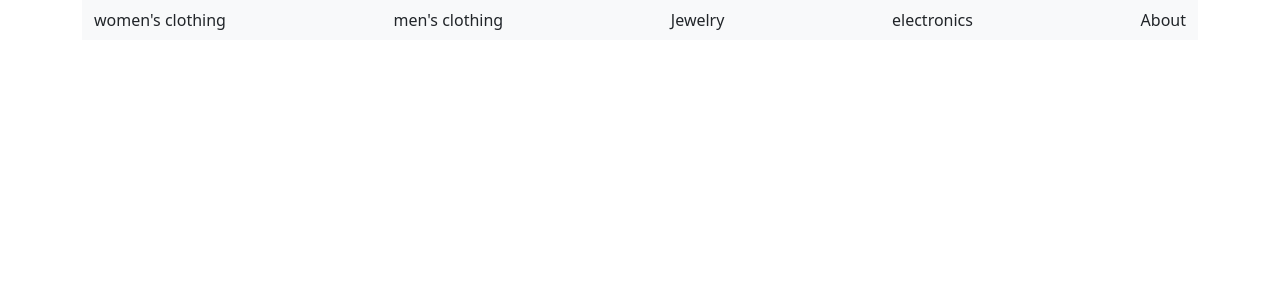
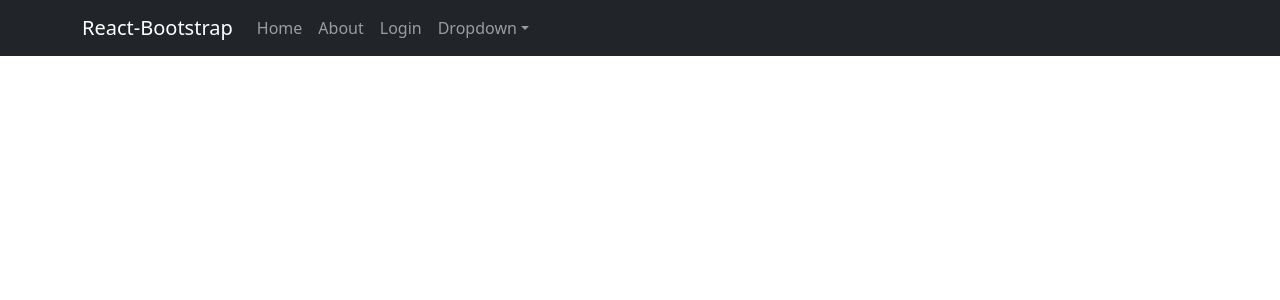
Before and after one commit to Paata1987/demo-react-store, a React (Create React App) app: page / in a window 1280 px wide. Shown: the top 300 px of the page. Built offline with nearby package versions, Linux system fonts and the light colour scheme.

Commit message:
create navbars menu routing

```diff
--- a/src/components/TheNavigation.jsx
+++ b/src/components/TheNavigation.jsx
@@ -1,22 +1,36 @@
-import React from "react";
-import { Container, Navbar, NavLink } from "react-bootstrap";
+import Container from 'react-bootstrap/Container';
+import Nav from 'react-bootstrap/Nav';
+import Navbar from 'react-bootstrap/Navbar';
+import NavDropdown from 'react-bootstrap/NavDropdown';
+import { Link } from 'react-router-dom';
 
-const TheNavigation = () => {
+
+function BasicExample() {
   return (
-    <div>
+
+      <Navbar bg="dark" variant="dark" expand="lg">
       <Container>
-        <Navbar className="bg-light">
-          <Container>
-            <NavLink>women's clothing</NavLink>
-            <NavLink>men's clothing</NavLink>
-            <NavLink>Jewelry</NavLink>
-            <NavLink>electronics</NavLink>
-            <NavLink>About</NavLink>
-          </Container>
-        </Navbar>
+        <Navbar.Brand >React-Bootstrap</Navbar.Brand>
+        <Navbar.Toggle aria-controls="basic-navbar-nav" />
+        <Navbar.Collapse id="basic-navbar-nav">
+          <Nav className="me-auto">
+            <Nav.Link as={Link} to="/src/pages/HomePage.jsx"  >Home</Nav.Link>
+            <Nav.Link as={Link} to="/src/pages/AboutUs.jsx" >About</Nav.Link>
+            <Nav.Link as={Link} to="/src/pages/LoginPage.jsx" >Login</Nav.Link>
+            <NavDropdown title="Dropdown" id="basic-nav-dropdown">
+              <NavDropdown.Item >women's clothing</NavDropdown.Item>
+              <NavDropdown.Item >men's clothing</NavDropdown.Item>
+              <NavDropdown.Item >Jewelry</NavDropdown.Item>
+
+
+            </NavDropdown>
+          </Nav>
+        </Navbar.Collapse>
       </Container>
-    </div>
+    </Navbar>
+
+
   );
-};
+}
 
-export default TheNavigation;
+export default BasicExample;
```
